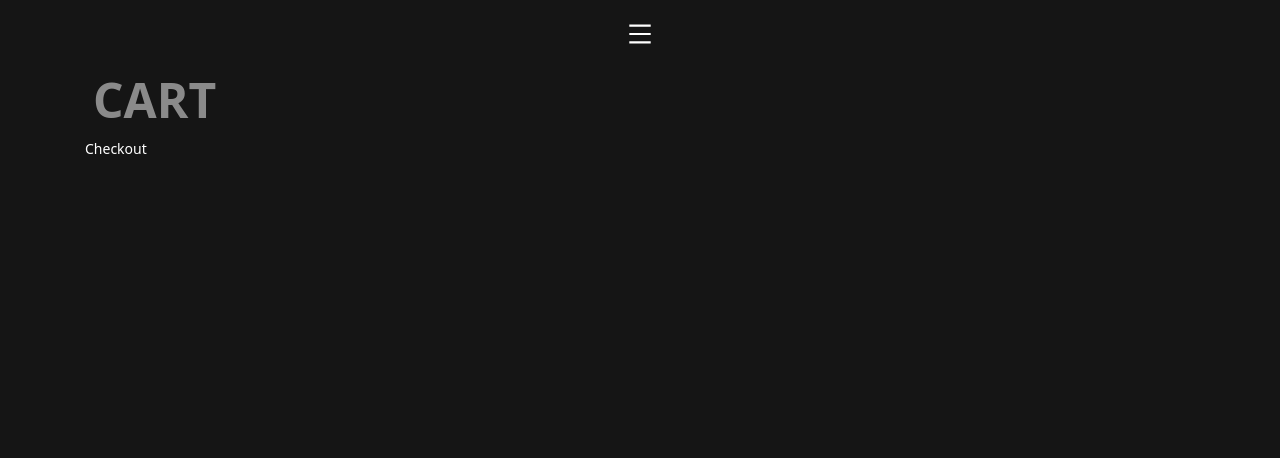
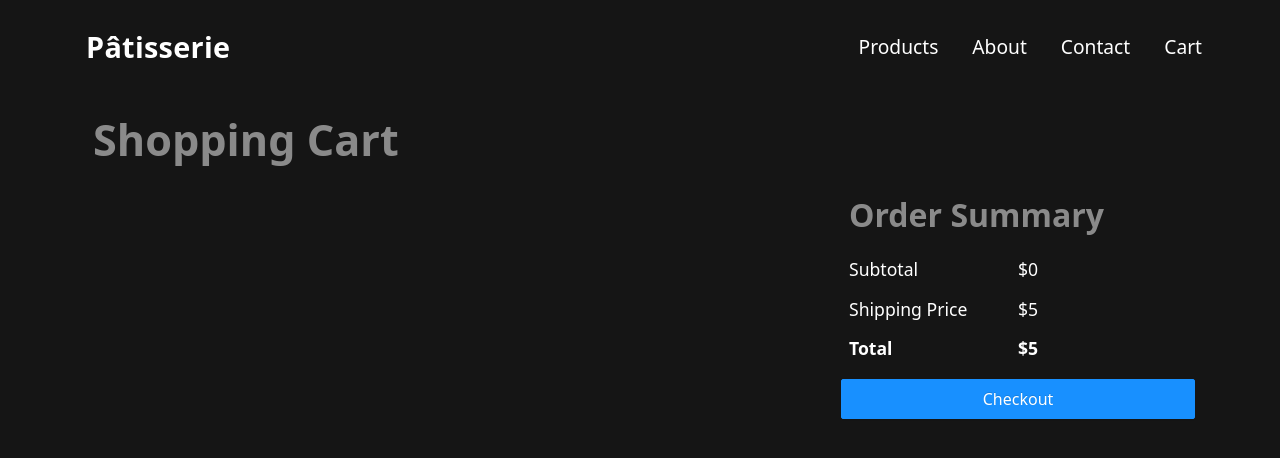
Before and after one commit to nimeshmaharjan1/patisserie, a Next.js app: page /cart in a window 1280 px wide. Shown: the top 458 px of the page. Built offline with nearby package versions, Linux system fonts and the light colour scheme.

Commit message:
cart items

```diff
--- a/components/Layout.tsx
+++ b/components/Layout.tsx
@@ -38,7 +38,9 @@ const Layout: React.FC<Props> = ({ children }) => {
                 <p>Contact</p>
               </Col>
               <Col>
-                <p>Cart</p>
+                <Link href="/cart" passHref>
+                  <p>Cart</p>
+                </Link>
               </Col>
             </Row>
             <Row justify="end" className="sm-screen" align="middle">
--- a/components/Menu/Menu.tsx
+++ b/components/Menu/Menu.tsx
@@ -34,6 +34,9 @@ const Menu: NextPage<Props> = ({ isMenuOpen, updateIsMenuOpen }) => {
         <Link href="/about" passHref>
           About
         </Link>
+        <Link href="/cart" passHref>
+          Cart
+        </Link>
         <Link href="#">Services</Link>
         <Link href="#">Contact</Link>
       </div>
--- a/components/cart/CartCard.tsx
+++ b/components/cart/CartCard.tsx
@@ -22,21 +22,33 @@ const CartCard: React.FC<Props> = ({ cartItem }) => {
         </Col>
         <Col xs={24} lg={6} className={styles.details}>
           <h2>{cartItem.name.toLocaleLowerCase()}</h2>
-          <p>
-            <span>Category: </span>Crossiant
+          <p style={{ marginTop: "0.5rem" }}>
+            <span>Category</span>
+            <br />
+            Crossiant
           </p>
-          <p>
-            <span>Delivery Time: </span>2 days
+          <p style={{ marginTop: "0.5rem" }}>
+            <span>Delivery Time</span>
+            <br />2 days
           </p>
         </Col>
         <Col xs={24} lg={6} className={styles.quantity}>
-          <p className="row center">
-            <span>Quantity: </span>
+          <p>
+            <span style={{ opacity: "0.5" }}>Quantity</span>
+            <br />
             <span className={styles.control}>
               <span className={styles.plus}>+</span>
               <span className={styles.qty}>1</span>
               <span className={styles.minus}>-</span>
             </span>
+          </p>
+        </Col>
+        <Col xs={24} lg={6} className={styles.total}>
+          <p>
+            <span style={{ opacity: "0.5", marginRight: "0.5rem" }}>
+              Total:
+            </span>
+            ${cartItem.price}
           </p>
         </Col>
       </Row>
--- a/pages/cart/index.tsx
+++ b/pages/cart/index.tsx
@@ -1,22 +1,76 @@
 import { MenuOutlined } from "@ant-design/icons";
-import { Col, Row } from "antd";
-import React, { useState } from "react";
+import { Button, Col, Row } from "antd";
+import Link from "next/link";
+import React, { useEffect, useState } from "react";
 import { useSelector } from "react-redux";
 import CartCard from "../../components/cart/CartCard";
 import Menu from "../../components/Menu/Menu";
-import { CartItem, selectCartItems } from "../../store/cart/cartSlice";
+import { useAppDispatch } from "../../lib/hooks";
+import {
+  CartItem,
+  cartTotal,
+  selectCartItems,
+  selectCartTotal,
+} from "../../store/cart/cartSlice";
 import styles from "../../styles/cart.module.scss";
 
 const Cart = () => {
   const cartItems = useSelector(selectCartItems);
+  const total = useSelector(selectCartTotal);
+  const dispatch = useAppDispatch();
   const [isMenuOpen, setIsMenuOpen] = useState(false);
   const openMenu = (arg: boolean) => {
     setIsMenuOpen(arg);
   };
-  console.log({ cartItems });
+  //   useEffect(() => {
+  //     dispatch(cartTotal());
+  //   }, []);
   return (
+    <>
       <section className={styles.cart}>
+        <nav className="container" style={{ padding: "1rem 0.5rem" }}>
+          <Row justify="space-between" className="nav-links">
+            <Col>
+              <Link href="/" passHref>
+                <h1 style={{ fontSize: "1.8rem", opacity: "1" }}>Pâtisserie</h1>
+              </Link>
+            </Col>
+            <Col>
+              <Row
+                className="md-screen"
+                justify="end"
+                align="middle"
+                gutter={34}
+              >
+                <Col>
+                  <Link href="/products" passHref>
+                    <p>Products</p>
+                  </Link>
+                </Col>
+                <Col>
+                  <Link href="/about" passHref>
+                    <p>About</p>
+                  </Link>
+                </Col>
+                <Col>
+                  <p>Contact</p>
+                </Col>
+                <Col>
+                  <p>Cart</p>
+                </Col>
+              </Row>
+              <Row justify="end" className="sm-screen" align="middle">
+                <MenuOutlined
+                  onClick={() => setIsMenuOpen(true)}
+                  style={{ fontSize: "1.5rem", paddingTop: "1.1rem" }}
+                ></MenuOutlined>
+              </Row>
+            </Col>
+          </Row>
+        </nav>
+        <Menu isMenuOpen={isMenuOpen} updateIsMenuOpen={openMenu}></Menu>
         <Row justify="center">
+          <div className={styles.menu}>
             <Col xs={24} style={{ display: "flex", justifyContent: "center" }}>
               <MenuOutlined
                 hidden={isMenuOpen}
@@ -24,23 +78,52 @@ const Cart = () => {
                 onClick={() => openMenu(true)}
               ></MenuOutlined>
             </Col>
+          </div>
         </Row>
-      <div className="container mt-1">
-        <h1>CART</h1>
+        <div className="container">
+          <h1>Shopping Cart</h1>
           <Row gutter={[24, 12]}>
+            <Col xs={24} lg={16}>
+              <Row gutter={[0, 12]}>
                 {cartItems &&
                   cartItems.map((cartItem: CartItem) => (
-              <Col xs={24} lg={16} key={cartItem.id}>
+                    <Col xs={24} key={cartItem.id}>
                       <CartCard cartItem={cartItem}></CartCard>
                     </Col>
                   ))}
+              </Row>
+            </Col>
             <Col xs={24} lg={8}>
+              <h1 style={{ fontSize: "2rem" }}>Order Summary</h1>
+              <Row className={styles.prices} gutter={[0, 12]}>
+                <Col xs={12}>
+                  <p>Subtotal</p>
+                </Col>
+                <Col xs={12}>
+                  <p>${total}</p>
+                </Col>
+                <Col xs={12}>
+                  <p>Shipping Price</p>
+                </Col>
+                <Col xs={12}>
+                  <p>$5</p>
+                </Col>
+                <Col xs={12}>
+                  <p style={{ fontWeight: "bold" }}>Total</p>
+                </Col>
+                <Col xs={12}>
+                  <p style={{ fontWeight: "bold" }}>${total + 5}</p>
+                </Col>
+              </Row>
+              <Button type="primary" size="large" block>
                 Checkout
+              </Button>
             </Col>
           </Row>
         </div>
         <Menu isMenuOpen={isMenuOpen} updateIsMenuOpen={openMenu}></Menu>
       </section>
+    </>
   );
 };
 
--- a/pages/products/[id].tsx
+++ b/pages/products/[id].tsx
@@ -10,6 +10,7 @@ import { Product } from "../../lib/interfaces";
 import {
   addToCart,
   CartItem,
+  cartTotal,
   selectCartItems,
 } from "../../store/cart/cartSlice";
 
@@ -30,6 +31,7 @@ const Product: NextPage<Props> = ({ product }) => {
       price,
     } as CartItem;
     console.log({ item });
+    dispatch(cartTotal());
     dispatch(addToCart(item));
   };
   return (
--- a/store/cart/cartSlice.ts
+++ b/store/cart/cartSlice.ts
@@ -30,12 +30,25 @@ const initialState = {
       : ([] as CartItem[]),
     shippingAddress: undefined,
   },
+  total: 0,
 };
 
 export const cartSlice = createSlice({
   name: "cart",
   initialState,
   reducers: {
+    cartTotal: (state) => {
+      if (state.cart.cartItems.length > 0) {
+        if (state.cart.cartItems.length === 1) {
+          state.total = Number(state.cart.cartItems[0].price);
+        } else {
+          const sum = state.cart.cartItems.reduce(
+            (a: any, b: any) => Number(a.price) + Number(b.price)
+          );
+          state.total = sum;
+        }
+      }
+    },
     addToCart: (state, action: PayloadAction<CartItem>) => {
       console.log({ action });
       const newItem = action.payload;
@@ -54,7 +67,8 @@ export const cartSlice = createSlice({
     },
   },
 });
-export const { addToCart } = cartSlice.actions;
+export const { addToCart, cartTotal } = cartSlice.actions;
 export const selectCartItems = (state: RootState) =>
   state.cartStore.cart.cartItems;
+export const selectCartTotal = (state: RootState) => state.cartStore.total;
 export default cartSlice.reducer;
--- a/styles/cart.module.scss
+++ b/styles/cart.module.scss
@@ -1,17 +1,34 @@
 .cart {
   min-height: 100vh;
   background-color: #151515;
+  padding-bottom: 2.5rem;
   h1 {
-    font-size: 3rem;
+    font-size: 2.7rem;
     font-weight: bold;
     opacity: 0.5;
     padding-left: 0.5rem;
+    margin-bottom: 1rem;
+  }
+  .prices {
+    padding: 0 0.5rem;
+    margin: 1rem 0;
+    p {
+      font-size: 1.1rem;
+    }
+  }
+  .menu {
+    display: block;
+    h1 {
+      color: white;
+    }
+  }
+  nav {
+    display: none;
   }
 }
 .card {
   background-color: black;
   border-radius: 12px;
-  padding-bottom: 1rem;
   //   .cardRow {
   //     height: 150px;
   //   }
@@ -19,10 +36,18 @@
     border-radius: 12px;
   }
   .details,
-  .quantity {
+  .quantity,
+  .total {
+    p {
+      font-size: 1rem;
+    }
+    padding: 0 1rem;
+  }
+  .details {
     padding: 0 1rem;
     h2 {
       text-transform: capitalize;
+      font-size: 1.6rem;
     }
     > p > span {
       opacity: 0.5;
@@ -31,30 +56,49 @@
   .quantity {
     .control {
       display: inline-block;
-      width: 100px;
-      height: 35px;
+      width: 120px;
+      height: 40px;
       border: 1px solid rgb(68, 49, 103);
-      margin-left: 0.5rem;
       position: relative;
       color: white;
-      opacity: 1;
+      border-radius: 4px;
+      margin-top: 0.4rem;
+      .plus,
+      .minus {
+        font-size: 1.2rem;
+      }
       .plus,
       .minus,
       .qty {
         position: absolute;
         opacity: 1;
         color: white;
-        top: 0.3rem;
       }
       .qty {
-        left: 46%;
+        left: 3.5rem;
+        top: 0.4rem;
       }
       .plus {
-        left: 0.5rem;
+        left: 0.7rem;
+        top: 0.15rem;
       }
       .minus {
-        right: 0.5rem;
+        right: 0.7rem;
+        top: 0.15rem;
       }
     }
   }
 }
+@media screen and (min-width: 768px) {
+  .card {
+    min-height: 165px;
+  }
+  .cart {
+    .menu {
+      display: none !important;
+    }
+    nav {
+      display: block;
+    }
+  }
+}
--- a/styles/globals.scss
+++ b/styles/globals.scss
@@ -130,7 +130,7 @@ body {
     }
   }
   .container {
-    width: 1140px;
+    width: 1400px;
   }
 }
 .row {
--- a/styles/layout.scss
+++ b/styles/layout.scss
@@ -17,7 +17,7 @@ nav {
     font-size: 1.8rem;
     font-weight: 700;
     letter-spacing: 0.3px;
-    color: #9b6a4b;
+    color: #ffffff;
     margin-top: 0.2rem;
   }
   .md-screen {
```
Lines whose indentation alone changed are shown as unchanged.
